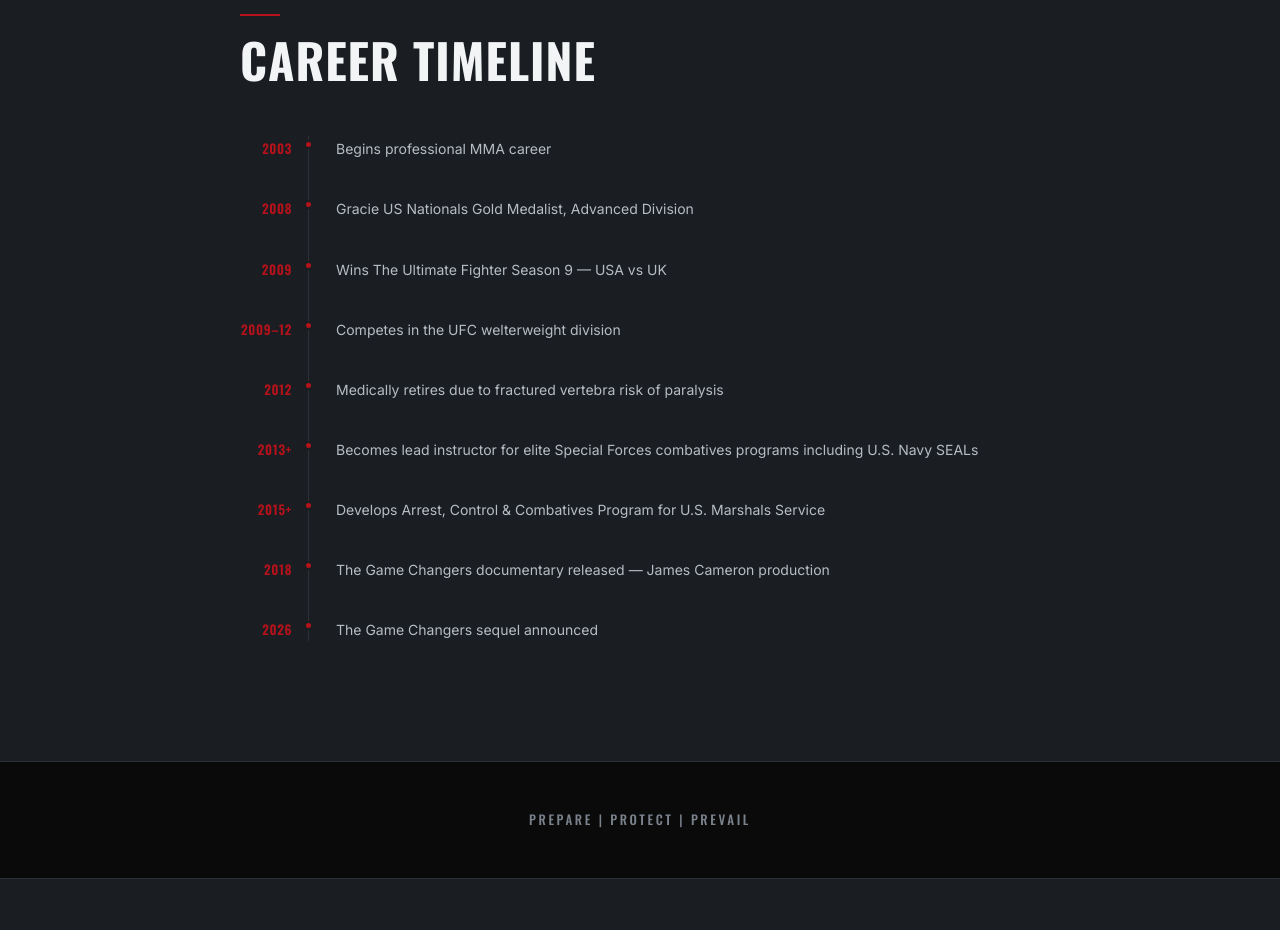
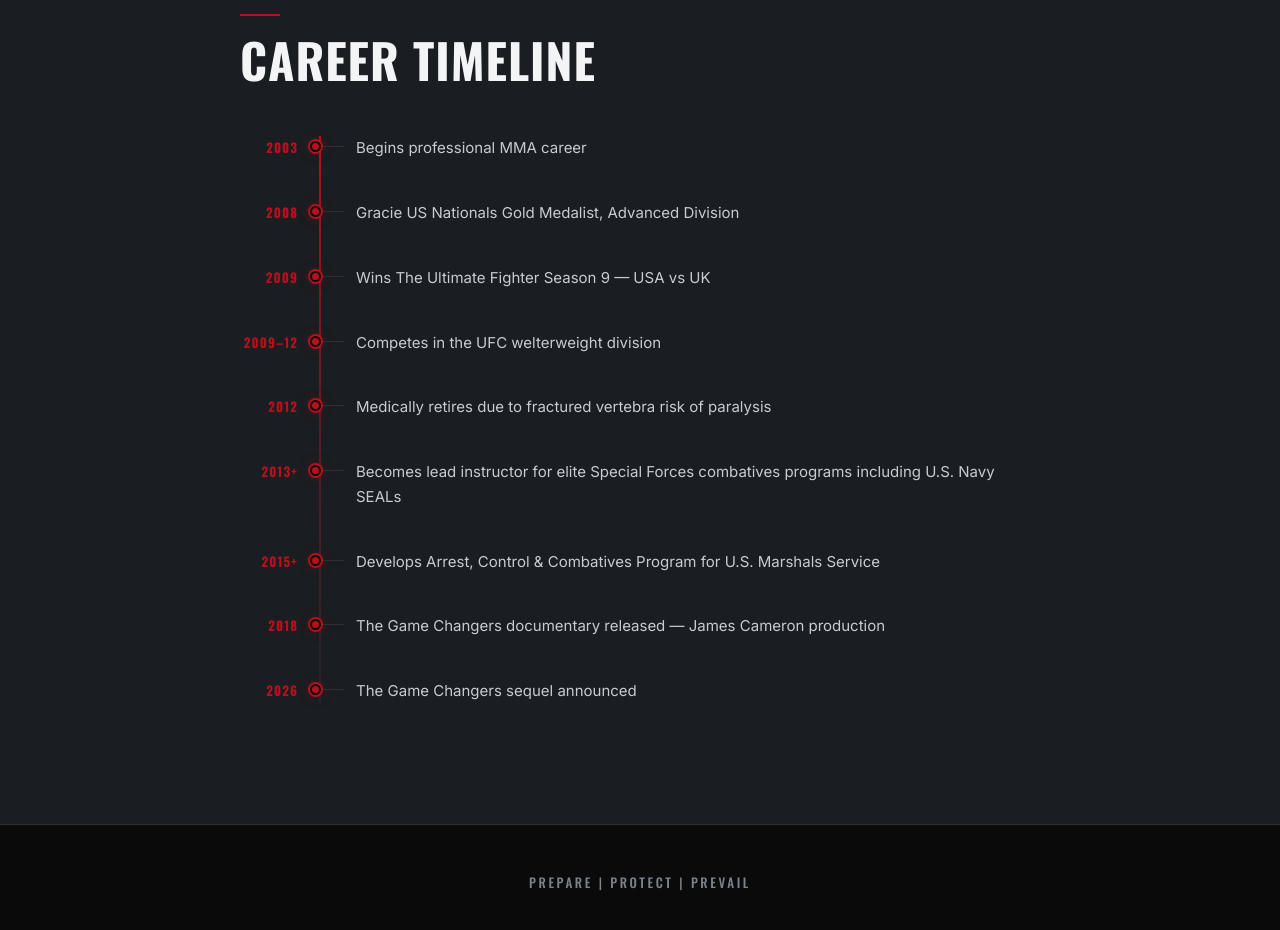
Before and after one commit to rolandoluxor/fightsecrets-web, a Next.js app: page /about in a window 1280 px wide. Shown: the part 2080-3010 px from the top of the page. Built offline with nearby package versions, Linux system fonts and the light colour scheme.

Commit message:
feat: animated scroll-driven career timeline with line draw, dot pop, and staggered items

```diff
--- a/src/app/about/page.tsx
+++ b/src/app/about/page.tsx
@@ -1,6 +1,7 @@
 import Image from "next/image";
 import Link from "next/link";
 import type { Metadata } from "next";
+import TimelineSection from "@/components/TimelineSection";
 
 export const metadata: Metadata = {
   title: "About James Wilks | Fight Secrets",
@@ -298,58 +299,7 @@ export default function AboutPage() {
           >
             Career Timeline
           </h2>
-          <div style={{ position: "relative" }}>
-            <div
-              style={{
-                position: "absolute",
-                left: "68px",
-                top: 0, bottom: 0,
-                width: "1px",
-                background: "#2C3138",
-              }}
-            />
-            {timeline.map((t, i) => (
-              <div
-                key={t.year}
-                style={{
-                  display: "flex",
-                  gap: "28px",
-                  alignItems: "flex-start",
-                  marginBottom: i < timeline.length - 1 ? "36px" : 0,
-                  position: "relative",
-                }}
-              >
-                <div style={{ width: "68px", flexShrink: 0, textAlign: "right", paddingRight: "16px", position: "relative" }}>
-                  <span
-                    style={{
-                      fontFamily: "'Oswald', sans-serif",
-                      fontSize: "13px",
-                      fontWeight: 600,
-                      color: "#B5121B",
-                      letterSpacing: "0.05em",
-                    }}
-                  >
-                    {t.year}
-                  </span>
-                  <span
-                    style={{
-                      position: "absolute",
-                      right: "-5px",
-                      top: "4px",
-                      width: "9px",
-                      height: "9px",
-                      borderRadius: "50%",
-                      background: "#B5121B",
-                      border: "2px solid #1A1D21",
-                    }}
-                  />
-                </div>
-                <p style={{ fontFamily: "'Inter', sans-serif", fontSize: "14px", color: "#B7BDC5", lineHeight: "1.65", paddingTop: "1px" }}>
-                  {t.event}
-                </p>
-              </div>
-            ))}
-          </div>
+          <TimelineSection />
         </div>
       </section>
 
--- /dev/null
+++ b/src/components/TimelineSection.tsx
@@ -0,0 +1,200 @@
+"use client";
+import { useEffect, useRef, useState } from "react";
+
+const timeline = [
+  { year: "2003",    event: "Begins professional MMA career" },
+  { year: "2008",    event: "Gracie US Nationals Gold Medalist, Advanced Division" },
+  { year: "2009",    event: "Wins The Ultimate Fighter Season 9 — USA vs UK" },
+  { year: "2009–12", event: "Competes in the UFC welterweight division" },
+  { year: "2012",    event: "Medically retires due to fractured vertebra risk of paralysis" },
+  { year: "2013+",   event: "Becomes lead instructor for elite Special Forces combatives programs including U.S. Navy SEALs" },
+  { year: "2015+",   event: "Develops Arrest, Control & Combatives Program for U.S. Marshals Service" },
+  { year: "2018",    event: "The Game Changers documentary released — James Cameron production" },
+  { year: "2026",    event: "The Game Changers sequel announced" },
+];
+
+function TimelineItem({
+  year,
+  event,
+  index,
+}: {
+  year: string;
+  event: string;
+  index: number;
+}) {
+  const ref = useRef<HTMLDivElement>(null);
+  const [visible, setVisible] = useState(false);
+
+  useEffect(() => {
+    const el = ref.current;
+    if (!el) return;
+    const observer = new IntersectionObserver(
+      ([entry]) => { if (entry.isIntersecting) { setVisible(true); observer.disconnect(); } },
+      { threshold: 0.25 }
+    );
+    observer.observe(el);
+    return () => observer.disconnect();
+  }, []);
+
+  const delay = `${index * 90}ms`;
+
+  return (
+    <div
+      ref={ref}
+      style={{
+        display: "flex",
+        gap: "0",
+        alignItems: "flex-start",
+        marginBottom: index < timeline.length - 1 ? "0" : "0",
+        position: "relative",
+      }}
+    >
+      {/* Year + dot column */}
+      <div
+        style={{
+          width: "80px",
+          flexShrink: 0,
+          textAlign: "right",
+          paddingRight: "0",
+          position: "relative",
+          paddingTop: "2px",
+        }}
+      >
+        {/* Year label */}
+        <span
+          style={{
+            fontFamily: "'Oswald', sans-serif",
+            fontSize: "13px",
+            fontWeight: 700,
+            color: "#B5121B",
+            letterSpacing: "0.08em",
+            display: "block",
+            paddingRight: "22px",
+            opacity: visible ? 1 : 0,
+            transform: visible ? "translateX(0)" : "translateX(-16px)",
+            transition: `opacity 0.5s ease ${delay}, transform 0.5s ease ${delay}`,
+          }}
+        >
+          {year}
+        </span>
+
+        {/* Dot */}
+        <span
+          style={{
+            position: "absolute",
+            right: "-1px",
+            top: "5px",
+            width: "11px",
+            height: "11px",
+            borderRadius: "50%",
+            background: visible ? "#B5121B" : "transparent",
+            border: visible ? "2px solid #0A0A0A" : "2px solid #2C3138",
+            boxShadow: visible ? "0 0 0 2px #B5121B, 0 0 12px rgba(181,18,27,0.5)" : "none",
+            transform: visible ? "scale(1)" : "scale(0)",
+            transition: `transform 0.4s cubic-bezier(0.34,1.56,0.64,1) ${delay},
+                         background 0.3s ease ${delay},
+                         box-shadow 0.4s ease ${delay},
+                         border-color 0.3s ease ${delay}`,
+            zIndex: 2,
+          }}
+        />
+      </div>
+
+      {/* Connector line segment */}
+      <div style={{ width: "24px", flexShrink: 0, position: "relative" }}>
+        {/* Horizontal tick from dot to content */}
+        <div
+          style={{
+            position: "absolute",
+            top: "10px",
+            left: "0",
+            right: "0",
+            height: "1px",
+            background: "#2C3138",
+            transformOrigin: "left",
+            transform: visible ? "scaleX(1)" : "scaleX(0)",
+            transition: `transform 0.35s ease ${delay}`,
+          }}
+        />
+      </div>
+
+      {/* Event content card */}
+      <div
+        style={{
+          flex: 1,
+          paddingBottom: index < timeline.length - 1 ? "40px" : "0",
+          paddingLeft: "12px",
+          opacity: visible ? 1 : 0,
+          transform: visible ? "translateX(0)" : "translateX(-20px)",
+          transition: `opacity 0.55s ease ${String(parseInt(delay) + 60)}ms,
+                       transform 0.55s ease ${String(parseInt(delay) + 60)}ms`,
+        }}
+      >
+        <p
+          style={{
+            fontFamily: "'Inter', sans-serif",
+            fontSize: "15px",
+            color: "#C7CCD1",
+            lineHeight: "1.65",
+            paddingTop: "0px",
+          }}
+        >
+          {event}
+        </p>
+      </div>
+    </div>
+  );
+}
+
+export default function TimelineSection() {
+  const lineRef = useRef<HTMLDivElement>(null);
+  const [lineVisible, setLineVisible] = useState(false);
+
+  useEffect(() => {
+    const el = lineRef.current;
+    if (!el) return;
+    const observer = new IntersectionObserver(
+      ([entry]) => { if (entry.isIntersecting) { setLineVisible(true); observer.disconnect(); } },
+      { threshold: 0.05 }
+    );
+    observer.observe(el);
+    return () => observer.disconnect();
+  }, []);
+
+  return (
+    <div style={{ position: "relative" }} ref={lineRef}>
+      {/* Vertical line that draws downward */}
+      <div
+        style={{
+          position: "absolute",
+          left: "79px",
+          top: 0,
+          bottom: 0,
+          width: "2px",
+          background: "linear-gradient(to bottom, #B5121B 0%, rgba(181,18,27,0.3) 60%, transparent 100%)",
+          transformOrigin: "top",
+          transform: lineVisible ? "scaleY(1)" : "scaleY(0)",
+          transition: "transform 1.6s cubic-bezier(0.25, 0.46, 0.45, 0.94) 0.1s",
+          zIndex: 1,
+        }}
+      />
+
+      {/* Static grey track behind */}
+      <div
+        style={{
+          position: "absolute",
+          left: "79px",
+          top: 0,
+          bottom: 0,
+          width: "2px",
+          background: "#2C3138",
+          opacity: 0.4,
+        }}
+      />
+
+      {timeline.map((t, i) => (
+        <TimelineItem key={t.year} year={t.year} event={t.event} index={i} />
+      ))}
+    </div>
+  );
+}
```
